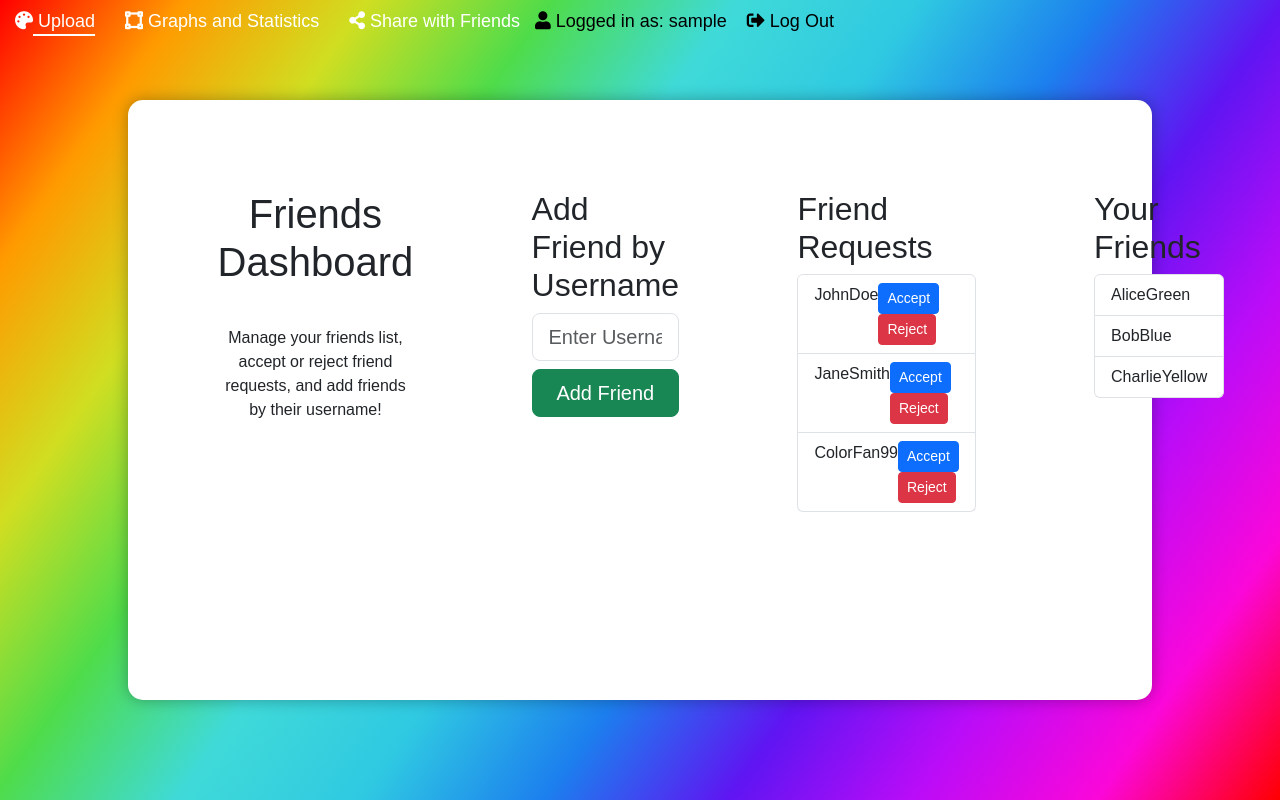
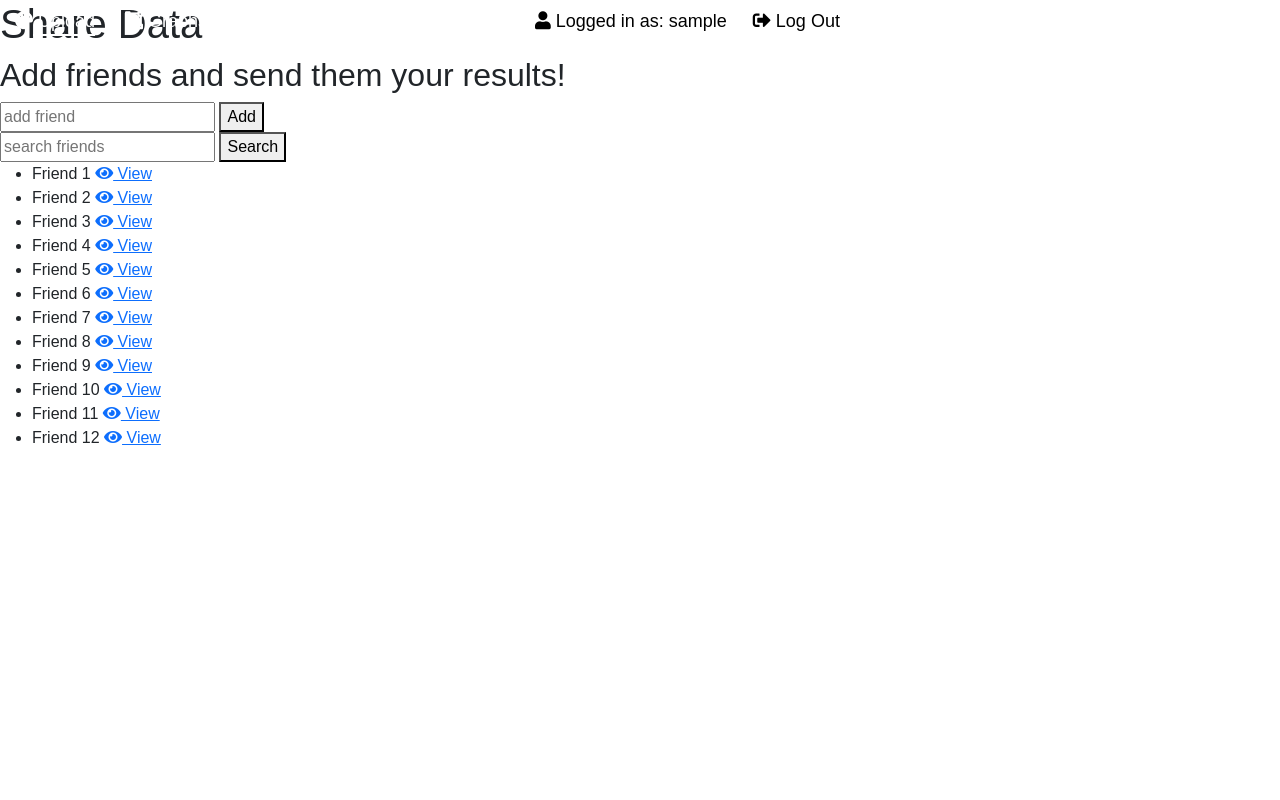
Before and after one commit to michaelbuwa/The-Agile-Web-Project, a Flask app: page /share in a window 1280 px wide. Run offline with Flask 3, Linux system fonts and the light colour scheme; the visitor is signed in with stand-in values (Sample User, id 1); some libraries are stand-ins or nearby versions.

Commit message:
updated HTML for the share view to align with new specifications

```diff
--- a/app/templates/share.html
+++ b/app/templates/share.html
@@ -1,65 +1,86 @@
 {% extends "base.html" %}
 
 {% block extra_css %}
-<link rel="stylesheet" type="text/css" href="{{ url_for('static',filename='css/style.css') }}">
+<link rel="stylesheet" type="text/css" href="{{ url_for('static',filename='css/share.css') }}">
+<link rel="stylesheet" href="https://cdnjs.cloudflare.com/ajax/libs/font-awesome/5.15.4/css/all.min.css">
 {% endblock %}
 
 {% block content %}
-<div id="rainbow-box">
-    <div class="intro-container">
-        <div class="application-context">
-            <h1>Friends Dashboard</h1>
-            <p>Manage your friends list, accept or reject friend requests, and add friends by their username!</p>
+<script src="{{ url_for('static', filename='js/plotly-latest.min.js') }}"></script>
+<script src="{{ url_for('static', filename='js/unlock-graph.js') }}"></script>
+
+<div class="share-container">
+  <div class="main-container">
+    <!-- Title -->
+    <div class = "container-box">
+        <h1>Share Data</h1>
     </div>
-        <div class="vertical-separator"></div>
-        <!-- Add Friend by Username Box -->
-        <div class="add-friend-container">
-            <h2>Add Friend by Username</h2>
-            <form>
-                <div class="mb-2">
-                    <input type="text" class="form-control form-control-lg" placeholder="Enter Username">
+
+    <div class = "container-box">
+        <h2>Add friends and send them your results!</h2>
     </div>
-                <button type="submit" class="btn btn-success btn-lg w-100" id="add-friend-button">Add Friend</button>
-            </form>
+
+    <div class = "container-box">
+        <div class="search-container">
+            <input type="text" class="search-input" placeholder="add friend" />
+            <button class="search-button">Add</button>
         </div>
-        <div class="vertical-separator"></div>
-        <!-- Friend Requests List -->
-        <div class="friend-requests-container">
-            <h2>Friend Requests</h2>
-            <ul class="list-group">
-                <li class="list-group-item d-flex justify-content-between">
-                    <span>JohnDoe</span>
-                    <div>
-                        <button class="btn btn-primary btn-sm">Accept</button>
-                        <button class="btn btn-danger btn-sm">Reject</button>
     </div>
+
+    <div class="friends-list-container">
+        <div class="search-container">
+            <input type="text" class="search-input" placeholder="search friends" />
+            <button class="search-button">Search</button>
+        </div>
+        <ul class="scrollable-list">
+            <li>
+                <span class="friend-name">Friend 1</span>
+                <a href="#"><i class="fas fa-eye"></i> View</a>
             </li>
-                <li class="list-group-item d-flex justify-content-between">
-                    <span>JaneSmith</span>
-                    <div>
-                        <button class="btn btn-primary btn-sm">Accept</button>
-                        <button class="btn btn-danger btn-sm">Reject</button>
-                    </div>
+            <li>
+                <span class="friend-name">Friend 2</span>
+                <a href="#"><i class="fas fa-eye"></i> View</a>
             </li>
-                <li class="list-group-item d-flex justify-content-between">
-                    <span>ColorFan99</span>
-                    <div>
-                        <button class="btn btn-primary btn-sm">Accept</button>
-                        <button class="btn btn-danger btn-sm">Reject</button>
-                    </div>
+            <li>
+                <span class="friend-name">Friend 3</span>
+                <a href="#"><i class="fas fa-eye"></i> View</a>
+            </li>
+            <li>
+                <span class="friend-name">Friend 4</span>
+                <a href="#"><i class="fas fa-eye"></i> View</a>
+            </li>
+            <li>
+                <span class="friend-name">Friend 5</span>
+                <a href="#"><i class="fas fa-eye"></i> View</a>
+            </li>
+            <li>
+                <span class="friend-name">Friend 6</span>
+                <a href="#"><i class="fas fa-eye"></i> View</a>
+            </li>
+            <li>
+                <span class="friend-name">Friend 7</span>
+                <a href="#"><i class="fas fa-eye"></i> View</a>
+            </li>
+            <li>
+                <span class="friend-name">Friend 8</span>
+                <a href="#"><i class="fas fa-eye"></i> View</a>
+            </li>
+            <li>
+                <span class="friend-name">Friend 9</span>
+                <a href="#"><i class="fas fa-eye"></i> View</a>
+            </li>
+            <li>
+                <span class="friend-name">Friend 10</span>
+                <a href="#"><i class="fas fa-eye"></i> View</a>
+            </li>
+            <li>
+                <span class="friend-name">Friend 11</span>
+                <a href="#"><i class="fas fa-eye"></i> View</a>
+            </li>
+            <li>
+                <span class="friend-name">Friend 12</span>
+                <a href="#"><i class="fas fa-eye"></i> View</a>
             </li>
         </ul>
       </div>
-        <div class="vertical-separator"></div>
-        <!-- Friends List -->
-        <div class="friends-container">
-            <h2>Your Friends</h2>
-            <ul class="list-group">
-                <li class="list-group-item">AliceGreen</li>
-                <li class="list-group-item">BobBlue</li>
-                <li class="list-group-item">CharlieYellow</li>
-            </ul>
-        </div>
-    </div>
-</div>
 {% endblock %}
```
Lines whose indentation alone changed are shown as unchanged.
